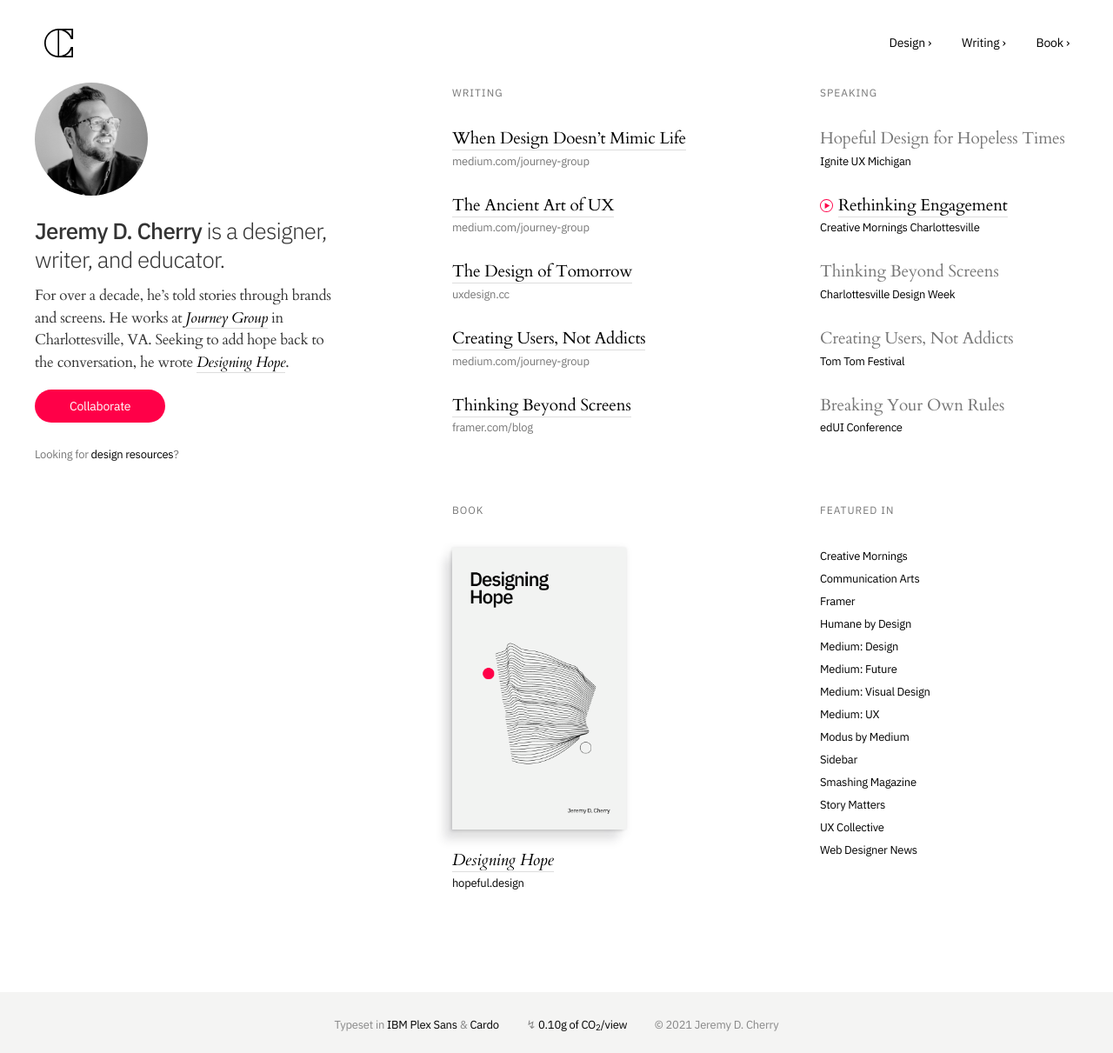
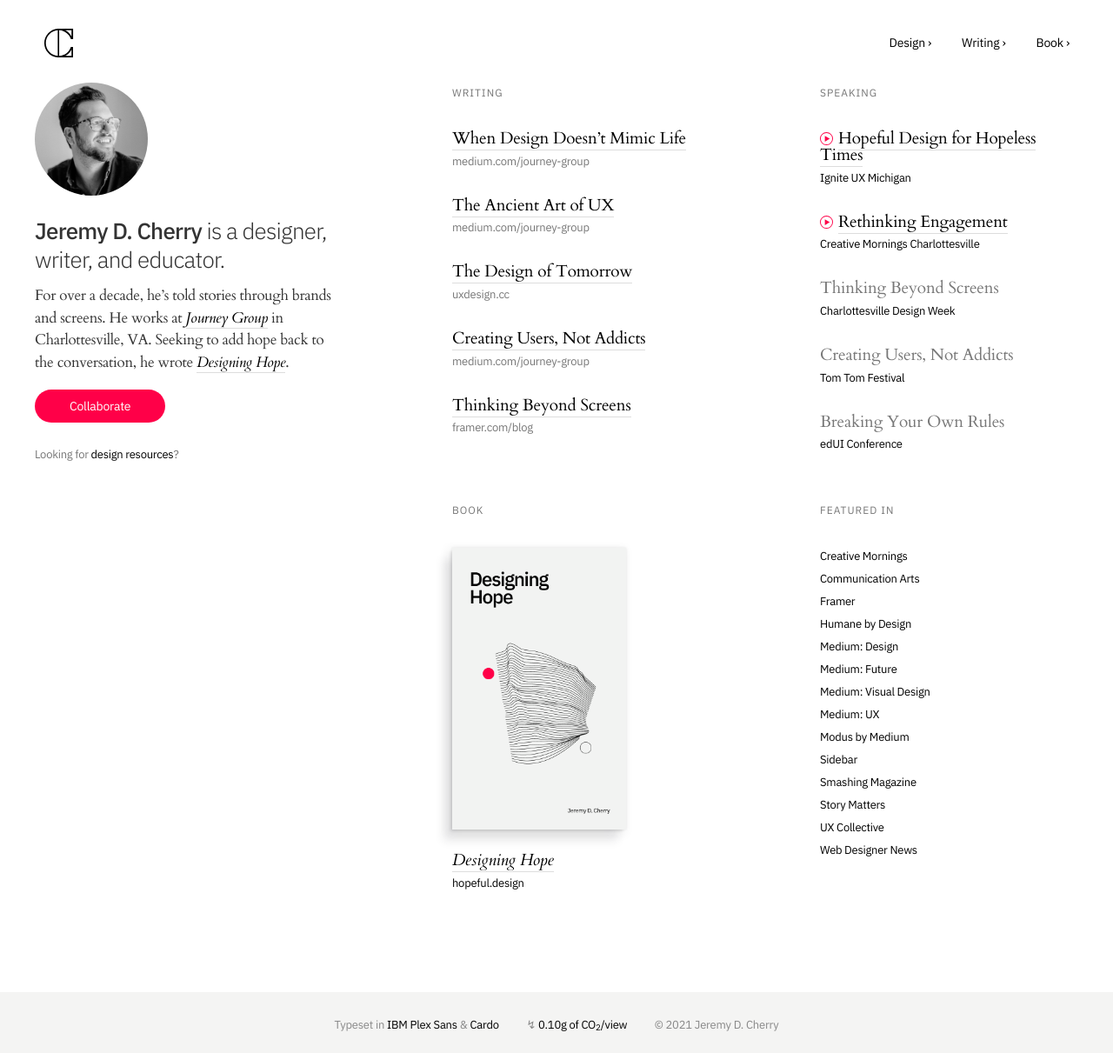
Before and after one commit to jeremydcherry/jeremydcherry.github.io, a Jekyll site: the page built from index.md, in a window 1280 px wide. Shown: the whole page at 87% size. Built offline with Jekyll 4.4.1, drawn with Linux system fonts in a browser that asks for light colours.

Commit message:
Updated Event link with video

```diff
--- a/index.md
+++ b/index.md
@@ -46,7 +46,7 @@ title: Jeremy D. Cherry
   	<h3>Speaking</h3>
   	<br/>
   	<!-- Event 1 -->
-	<h2>Hopeful Design for Hopeless Times</h2>
+	<h2><img src="/images/play.svg" class="icon"><a href="https://www.youtube.com/watch?v=m6jV0ygv56Y" class="title">Hopeful Design for Hopeless Times</a></h2>
 	<h4><a href="https://www.igniteuxmi.com/" class="event">Ignite UX Michigan</a></h4>
 	<br/>
   	<!-- Event 2 -->
```
